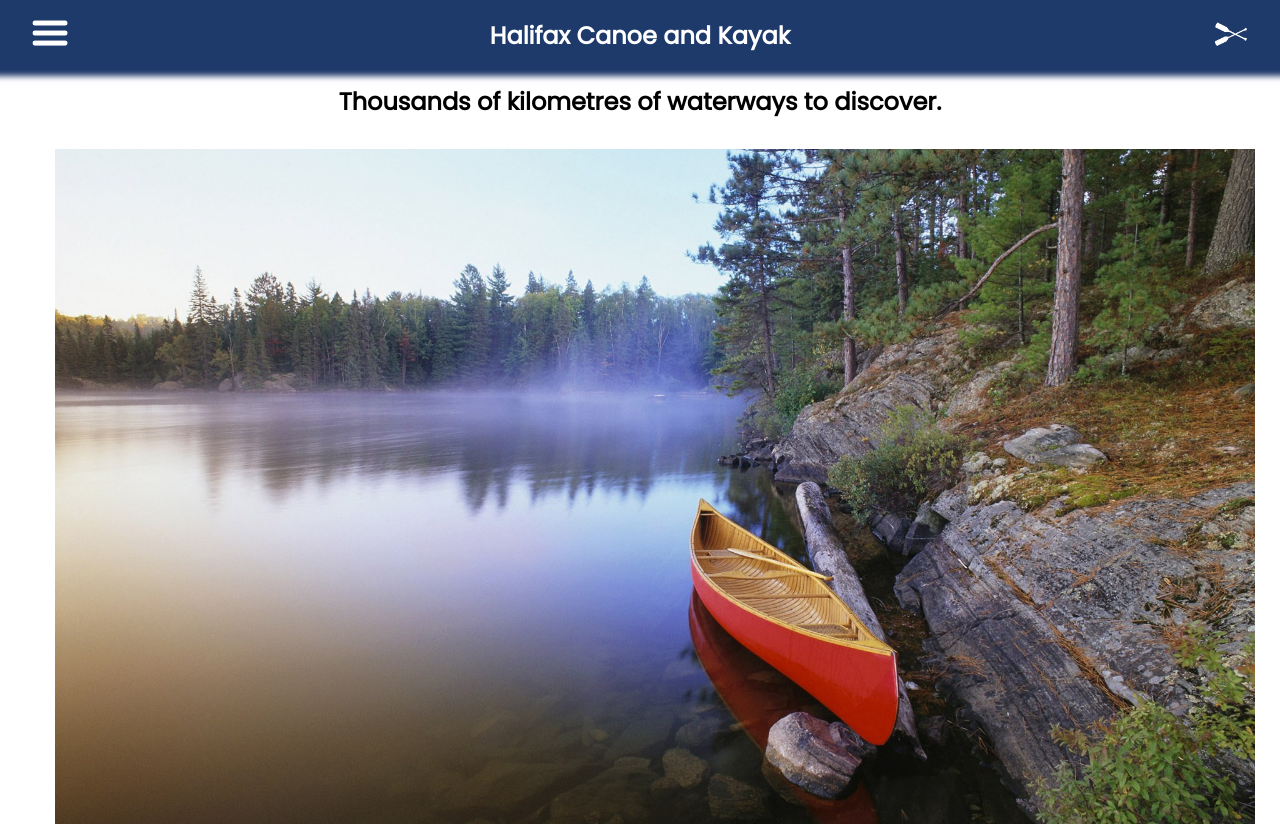
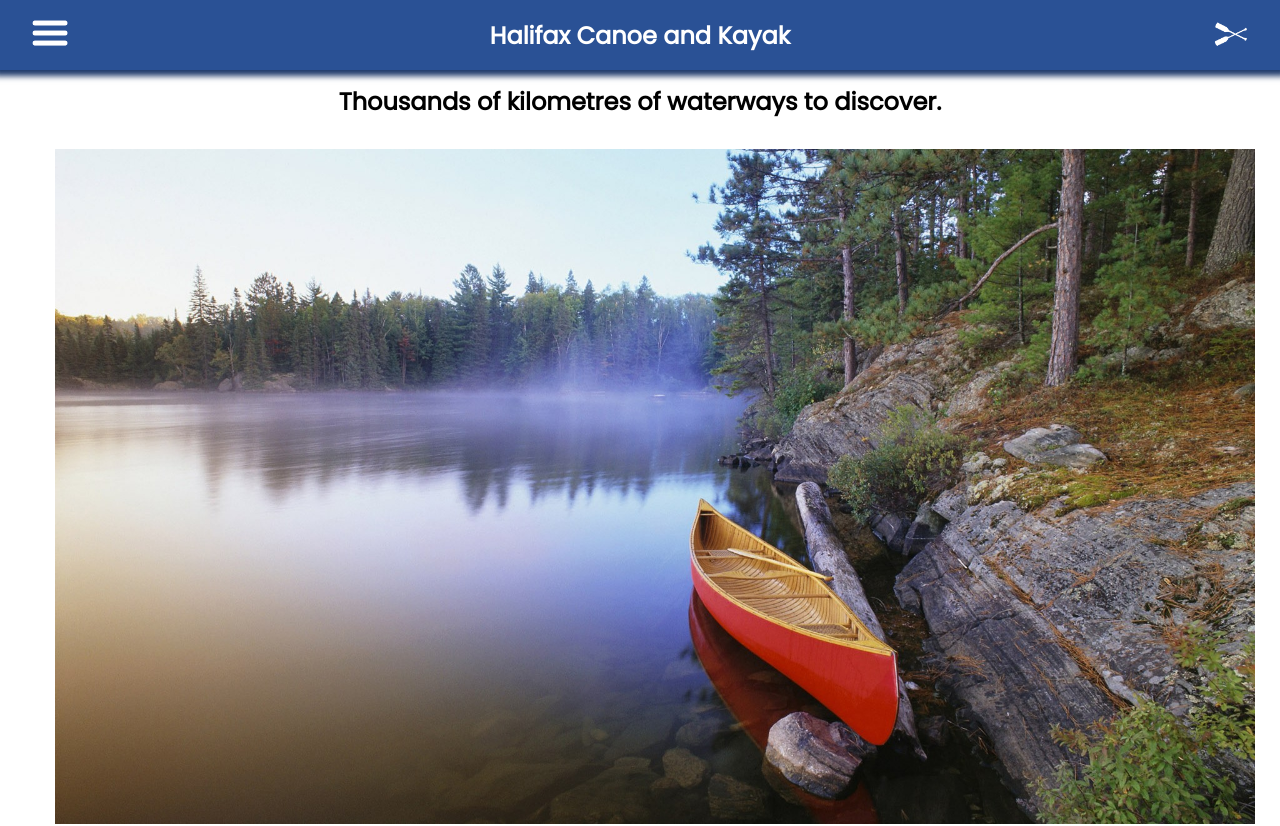
Before and after one commit to HaceneNasseur/Skills_Assess_1, a plain HTML site: page index.html in a window 1280 px wide. Shown: the top 826 px of the page. Drawn offline with Linux system fonts and the light colour scheme.

Commit message:
header background color change

```diff
--- a/styles/style.css
+++ b/styles/style.css
@@ -15,7 +15,7 @@ header {
     position: relative;
     box-shadow: 0 0 6px 6px #1e3a6b;
     padding: 0px 20px;
-    background-color: #1e3a6b;
+    background-color: #2a5195;
     color: white;
     height: 70px;
     display: flex;
```
